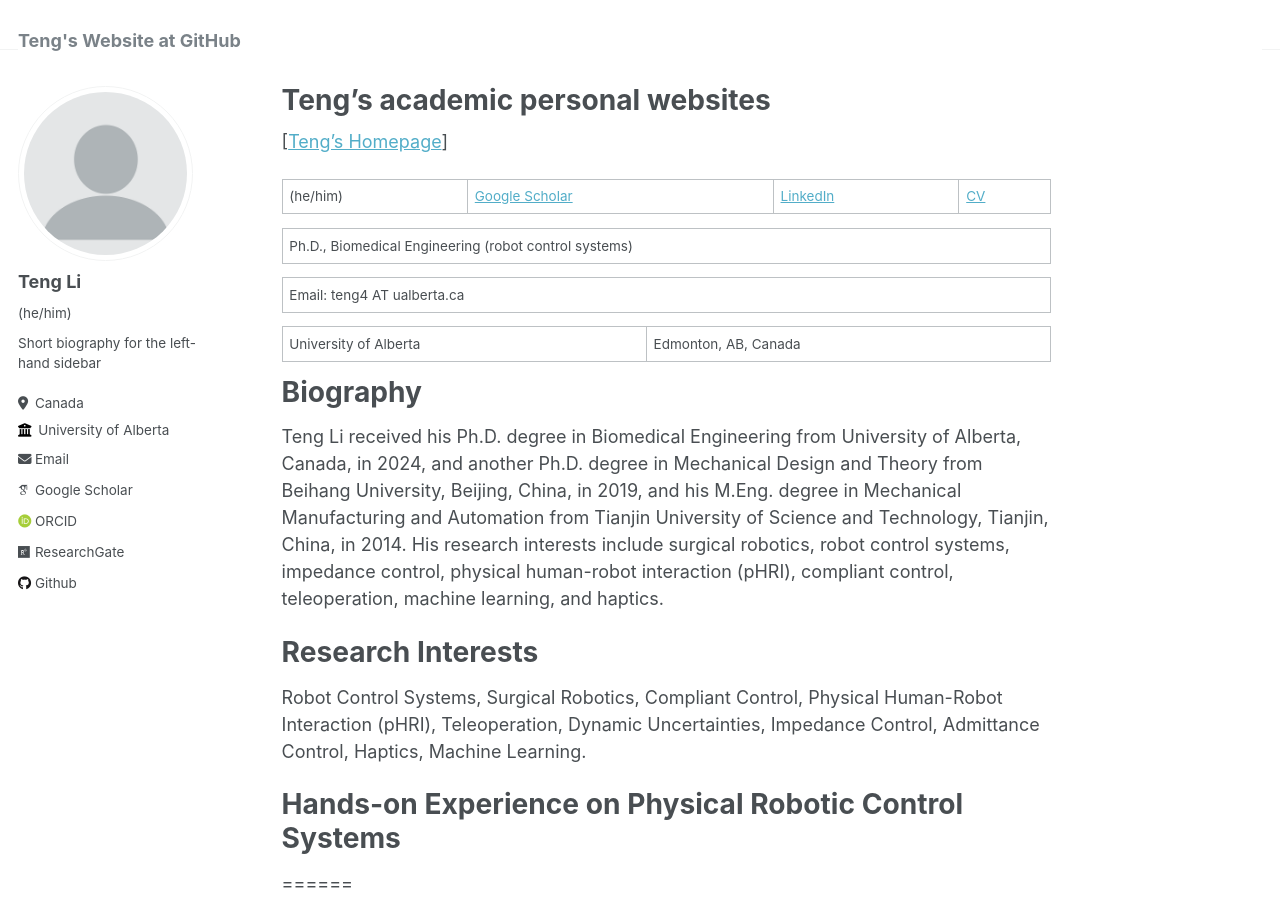
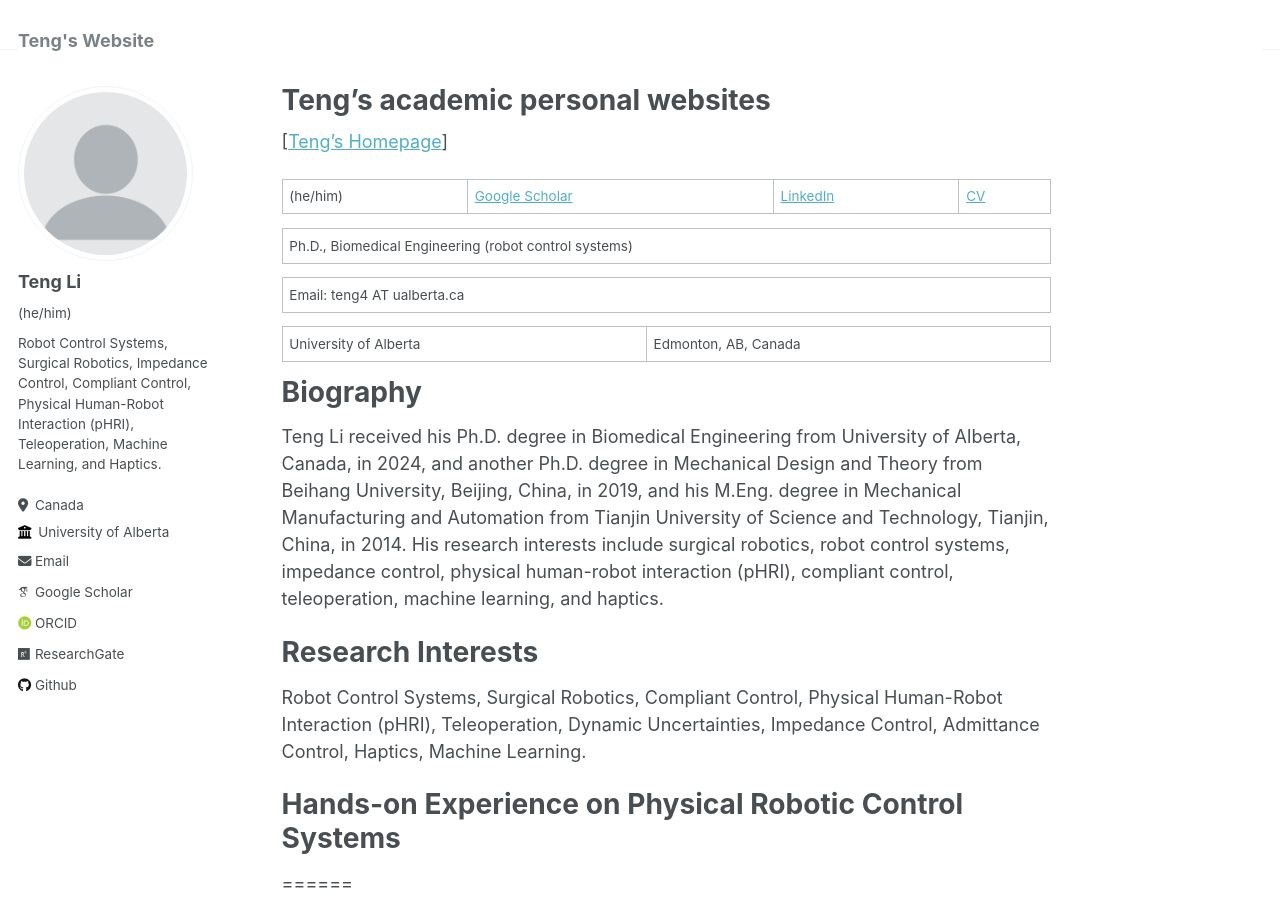
Before and after one commit to teng4/teng4.github.io, a Jekyll site: the page built from _pages/teng4_about.md, in a window 1280 px wide and 900 px high. Built offline with Jekyll 4.4.1, drawn with Linux system fonts in a browser that asks for light colours; some web fonts are replaced.

Commit message:
Update _config.yml

```diff
--- a/_config.yml
+++ b/_config.yml
@@ -8,7 +8,7 @@
 
 # Basic Site Settings
 locale                   : "en-US"
-title                    : "Teng's Website at GitHub" #"Your Name / Site Title"
+title                    : "Teng's Website" #"Your Name / Site Title"
 title_separator          : "-"
 name                     : &name "Teng Li"
 description              : &description "personal description"
@@ -24,11 +24,12 @@ author:
   avatar           : "profile.png" #"flower_tulips01.jpg"  #"profile.png"
   name             : "Teng Li"  #"Your Sidebar Name"
   pronouns         : "(he/him)" # example: "she/her"
-  bio              : "Short biography for the left-hand sidebar"
+  bio              : "Robot Control Systems, Surgical Robotics, Impedance Control, Compliant Control, Physical Human-Robot Interaction (pHRI), Teleoperation, Machine Learning, and Haptics." # "Short biography for the left-hand sidebar"
+  email            : "teng4@ualberta.ca"  #"none@example.org"
+  employer         : "University of Alberta" #"Red Brick University"
   location         : "Canada" #"Earth"
-  employer         : "University of Alberta" #"Red Brick University"
   URI              : "https://teng4.github.io/" # URL
-  email            : "teng4@ualberta.ca"  #"none@example.org"
+
 
   # Academic websites
   arxiv            : # URL - Update with the correct link to your profile
```
